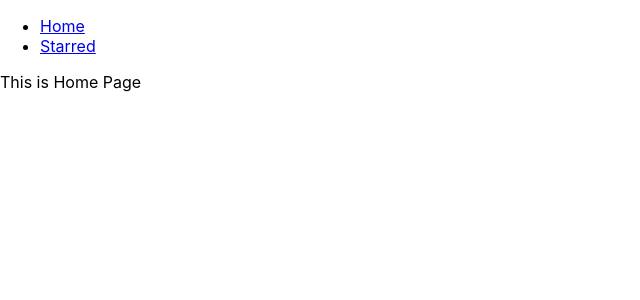
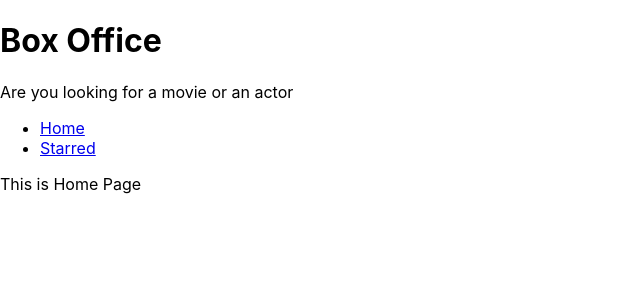
Before and after one commit to Shristi1234567/box-office, a React (Create React App) app: page / in a window 1280 px wide. Shown: the top 300 px of the page, without its empty margins (0-640 px from the left). Built offline with nearby package versions, Linux system fonts and the light colour scheme.

Commit message:
Created Pagelayout

```diff
--- a/src/App.js
+++ b/src/App.js
@@ -2,15 +2,11 @@
 /* eslint-disable react/react-in-jsx-scope */
 import React from 'react';
 import {Switch,Route} from 'react-router-dom';
-import Navs from "./components/Navs";
 import Home from './pages/Home';
 import Starred from './pages/Starred';
 
 function App() {
   return (
-    <div>
-      <Navs />
-
   <Switch>
       <Route exact path="/">
         <Home />
@@ -26,7 +22,6 @@ function App() {
         </div>
       </Route>
     </Switch>
-    </div>
   );
 }
 
--- /dev/null
+++ b/src/components/MainPageLayout.js
@@ -0,0 +1,17 @@
+/* eslint-disable import/no-named-as-default */
+/* eslint-disable react/self-closing-comp */
+/* eslint-disable arrow-body-style */
+import React from 'react';
+import Navs from './Navs';
+import Title from './Title';
+
+export const MainPageLayout = ({ children }) => {
+    return (
+        <div>
+            <Title title="Box Office" subtitle="Are you looking for a movie or an actor"/>
+            <Navs />
+            {children}
+        </div>
+    )
+}
+export default MainPageLayout;
--- /dev/null
+++ b/src/components/Title.js
@@ -0,0 +1,13 @@
+/* eslint-disable react/self-closing-comp */
+/* eslint-disable arrow-body-style */
+import React from 'react'
+
+export const Title = ({title,subtitle}) => {
+    return (
+        <div>
+            <h1>{title}</h1>
+            <p>{subtitle}</p>
+        </div>
+    )
+}
+export default Title;
--- a/src/pages/Home.js
+++ b/src/pages/Home.js
@@ -1,12 +1,14 @@
+/* eslint-disable import/no-named-as-default */
 /* eslint-disable react/self-closing-comp */
 /* eslint-disable arrow-body-style */
 import React from 'react'
+import MainPageLayout from '../components/MainPageLayout'
 
 export const Home = () => {
     return (
-        <div>
+        <MainPageLayout>
             This is Home Page
-        </div>
+        </MainPageLayout>
     )
 }
 export default Home
--- a/src/pages/Starred.js
+++ b/src/pages/Starred.js
@@ -1,12 +1,14 @@
+/* eslint-disable import/no-named-as-default */
 /* eslint-disable react/self-closing-comp */
 /* eslint-disable arrow-body-style */
-import React from 'react'
+import React from 'react';
+import MainPageLayout from '../components/MainPageLayout'
 
 export const Starred = () => {
     return (
-        <div>
+        <MainPageLayout>
             This is Starred Page
-        </div>
+        </MainPageLayout>
     )
 }
 export default Starred
```
